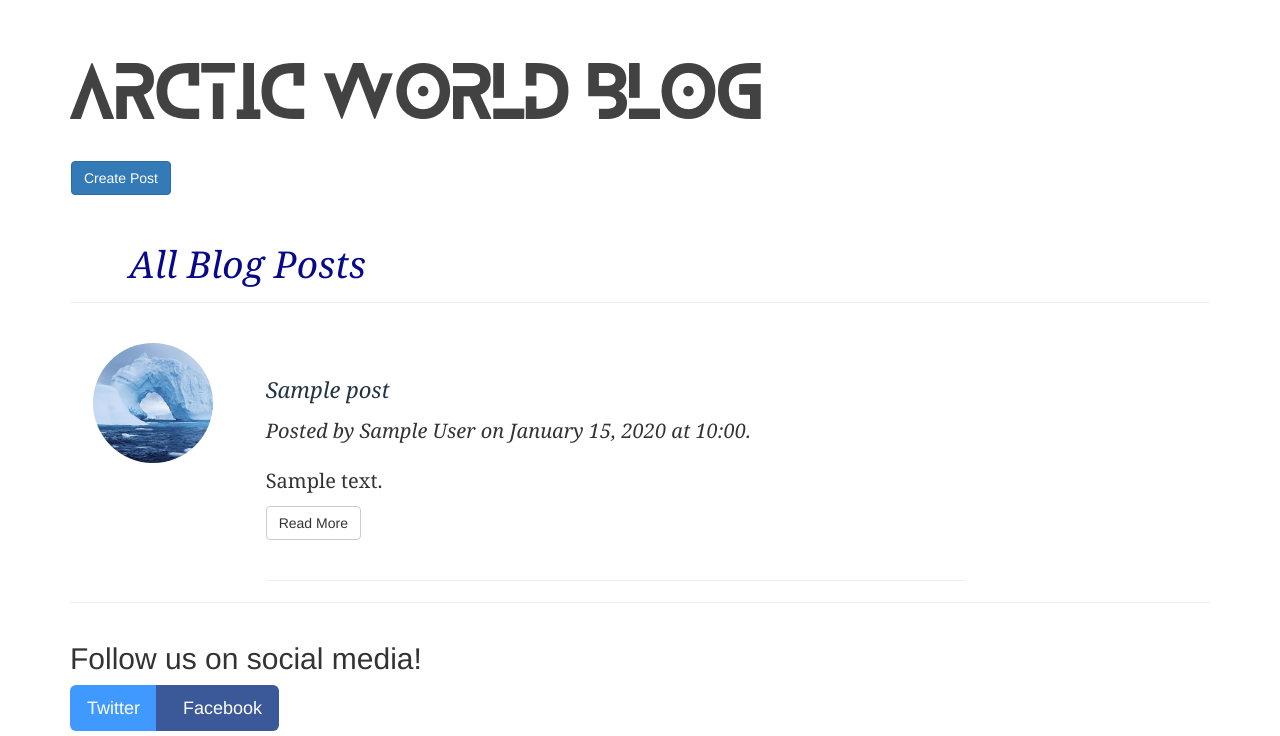
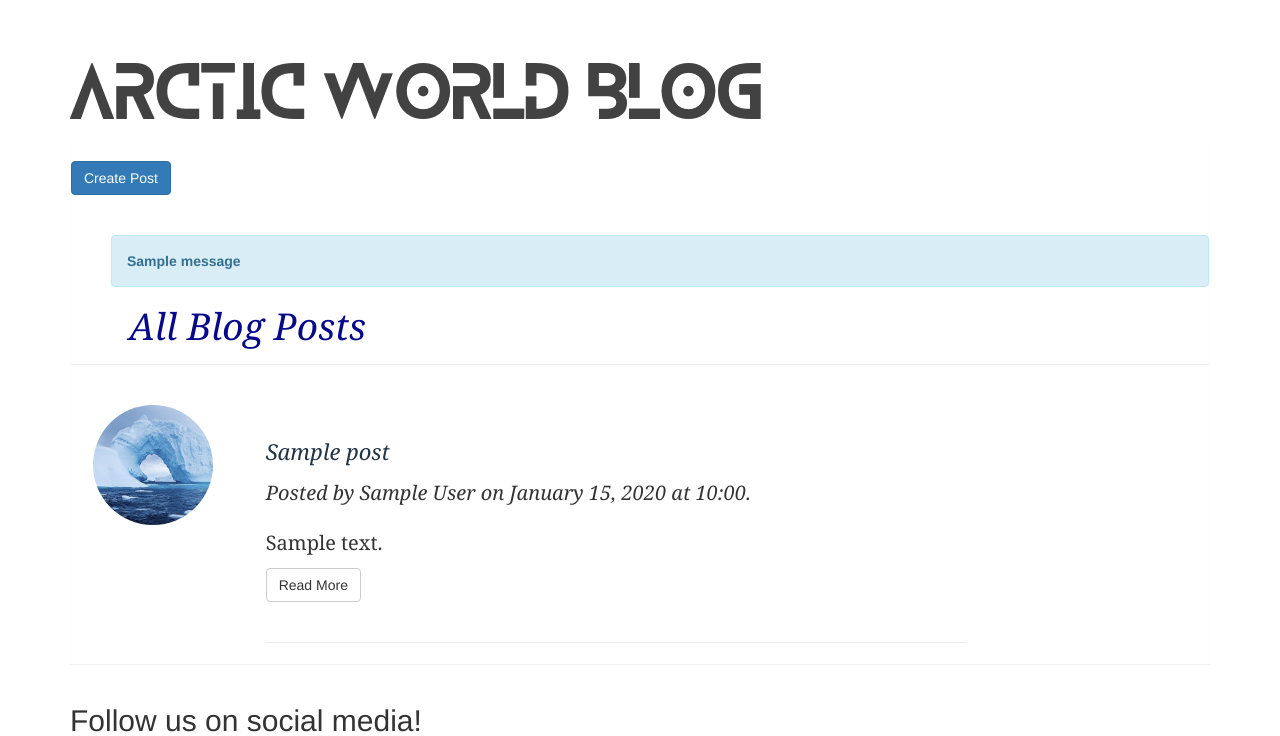
Before and after one commit to qdef/Flasky, a Python web app: template app/templates/blog.html in a window 1280 px wide. Shown: the part 51-787 px from the top of the page. Run offline with Jinja, Linux system fonts and the light colour scheme; the template is opened without the code that fills it: most values are stand-ins (such as "Sample title", 1, 10 or a date in 2020); one stand-in notice (Sample message) is shown; some libraries are stand-ins or nearby versions.

Commit message:
added deletion confirmation message

```diff
--- a/app/templates/blog.html
+++ b/app/templates/blog.html
@@ -20,6 +20,16 @@
 	<br>
 	<a href="{{ url_for('create') }}" type="button" class="btn btn-primary"> Create Post </a>
 	<br><br><br>
+	{% with messages = get_flashed_messages() %}
+	{% if messages %}
+	<ul class=flashes>
+	{% for message in messages %}
+	<div class="alert alert-info"><strong>{{ message }}</strong></li>
+	</div>
+	{% endfor %}
+	</ul>
+	{% endif %}
+	{% endwith %}
 	<div id="content">
 	<h1> <font color="#08088A"><i> &nbsp;&nbsp;&nbsp;&nbsp;&nbsp;&nbsp;All Blog Posts </i></font></h1>
 	<hr>
--- a/app/templates/create.html
+++ b/app/templates/create.html
@@ -74,7 +74,7 @@
 	<br>
 	<div id="success"></div>
 	<div class="form-group">
-	<button type="submit" class="btn btn-primary" id="sendMessageButton">Send</button>
+	<button type="submit" class="btn btn-primary" id="sendMessageButton">Submit Post</button>
 	<br><br>
 	</div>
 	</form>
```
Also changed, not shown: app/blog.db.
